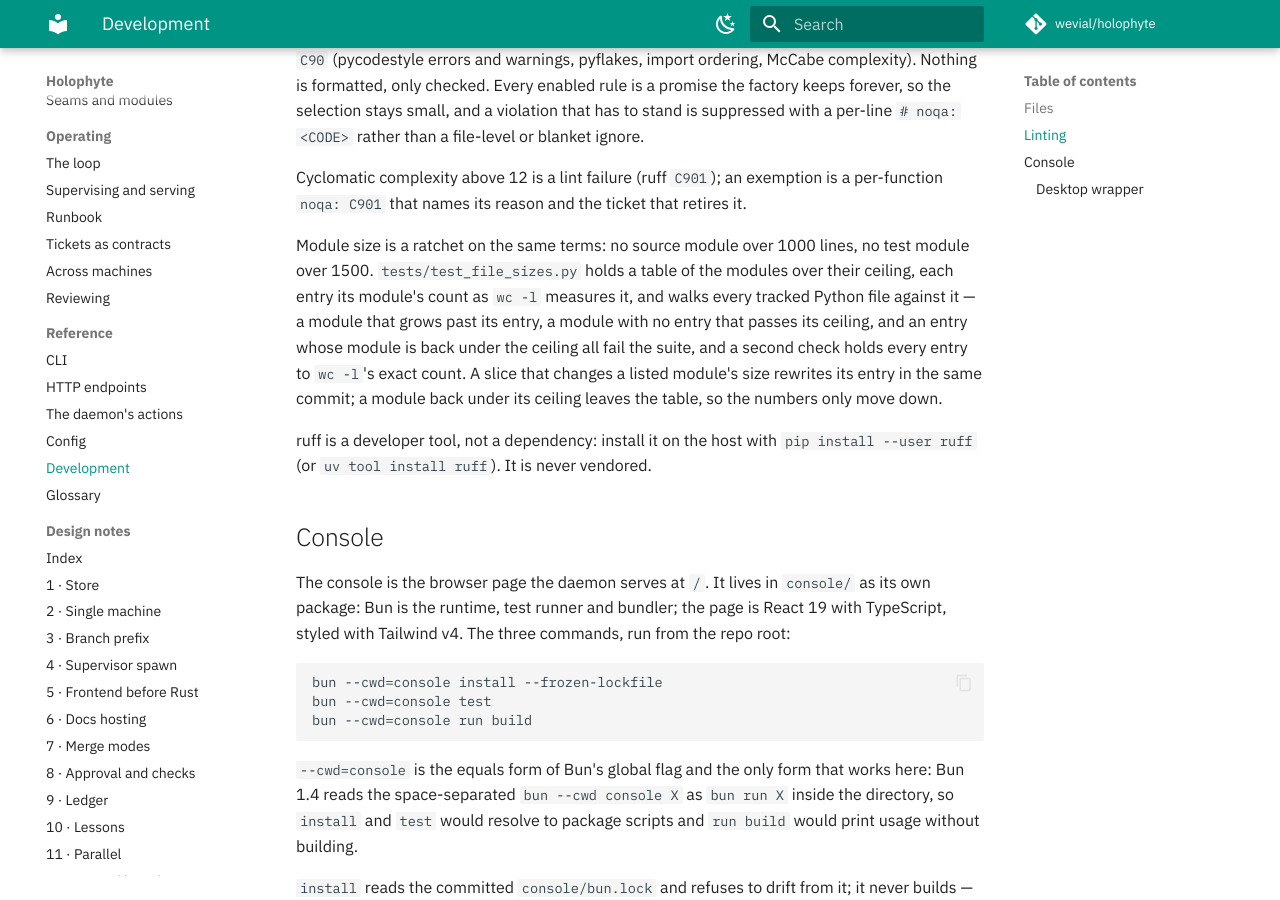
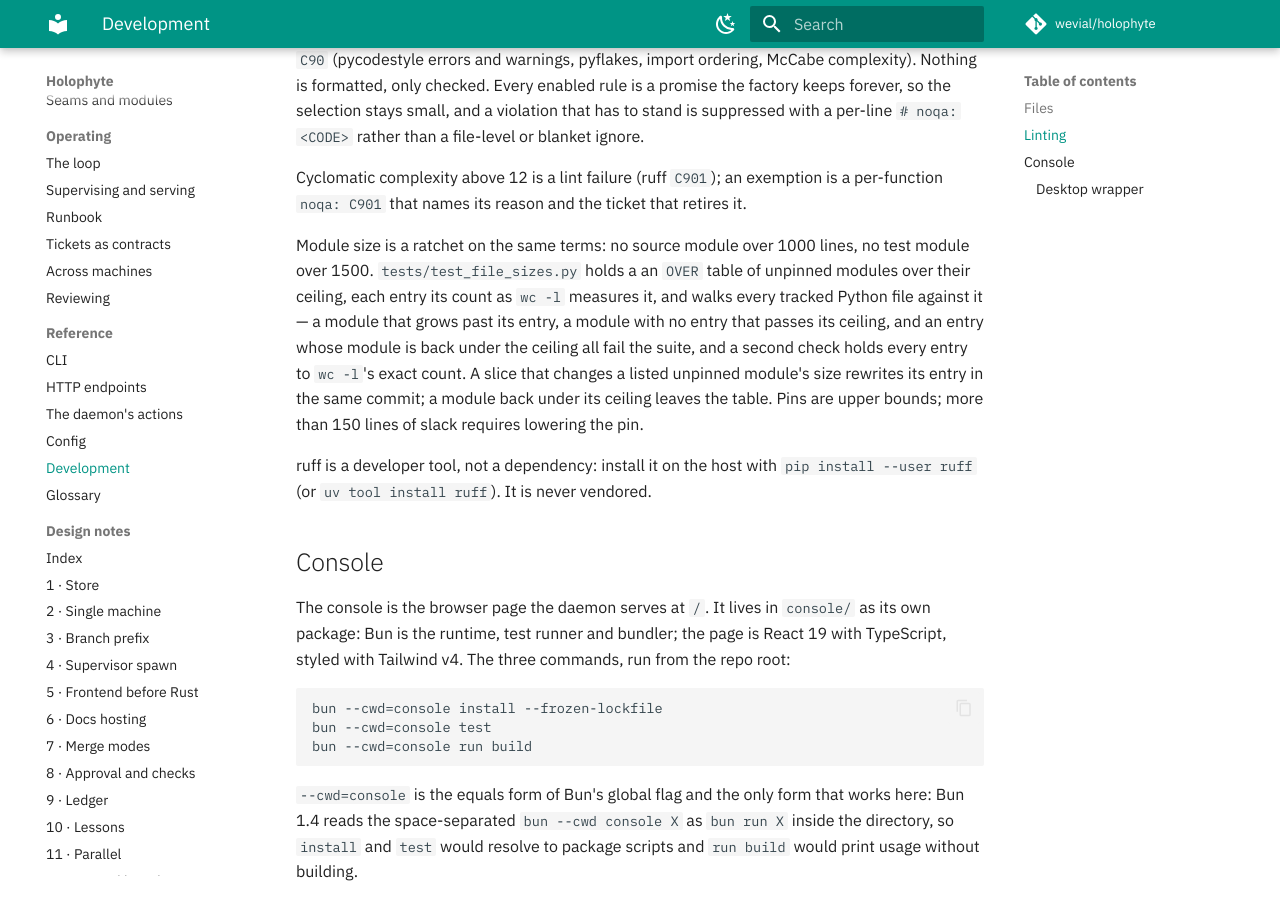
Before and after one commit to wevial/holophyte, an MkDocs documentation site: the page built from docs/development.md, in a window 1280 px wide and 900 px high, scrolled down 5555 px. Built offline with MkDocs 1.6.1 and Material for MkDocs 9.7.7, drawn with Linux system fonts in a browser that asks for light colours; comment, search, counter and statistics services are not loaded.

Commit message:
fix(KO-576): correct babysit threads pin headroom
ADDRESS PR #124 thread 1 per operator_note event 4996: set the 903-line test_babysit_threads.py pin to 963 and clarify upper-bound pins in development documentation.

Validation: tests.test_file_sizes (10 tests), full unittest discovery (1659 tests, 2 skipped), and ruff check holophyte tests store passed. All 85 pins have at most 60 lines of headroom.

```diff
--- a/docs/development.md
+++ b/docs/development.md
@@ -227,14 +227,14 @@
 
 Module size is a ratchet on the same terms: no source module over
 1000 lines, no test module over 1500. `tests/test_file_sizes.py` holds a
-table of the modules over their ceiling, each entry its module's count
+an `OVER` table of unpinned modules over their ceiling, each entry its count
 as `wc -l` measures it, and walks every tracked Python file against it —
 a module that grows past its entry, a module with no entry that passes
 its ceiling, and an entry whose module is back under the ceiling all
 fail the suite, and a second check holds every entry to `wc -l`'s exact
-count. A slice that changes a listed module's size rewrites its entry in
-the same commit; a module back under its ceiling leaves the table, so
-the numbers only move down.
+count. A slice that changes a listed unpinned module's size rewrites its
+entry in the same commit; a module back under its ceiling leaves the table.
+Pins are upper bounds; more than 150 lines of slack requires lowering the pin.
 
 ruff is a developer tool, not a dependency: install it on the host with
 `pip install --user ruff` (or `uv tool install ruff`). It is never vendored.
```
Also changed, not shown: 1 other file.
